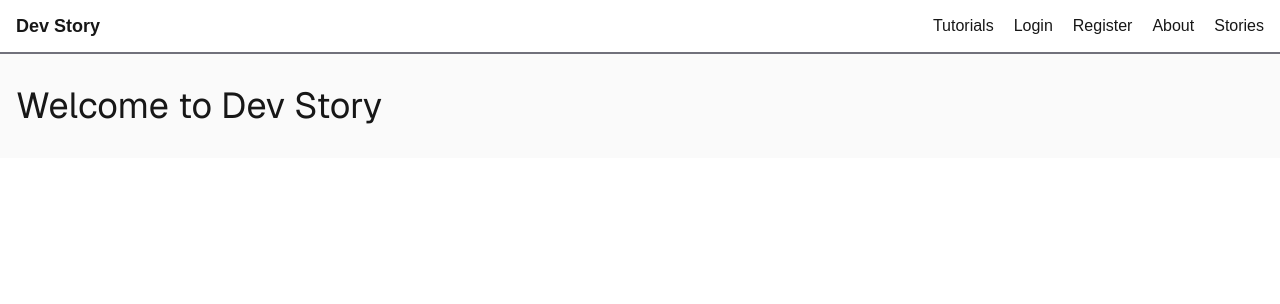
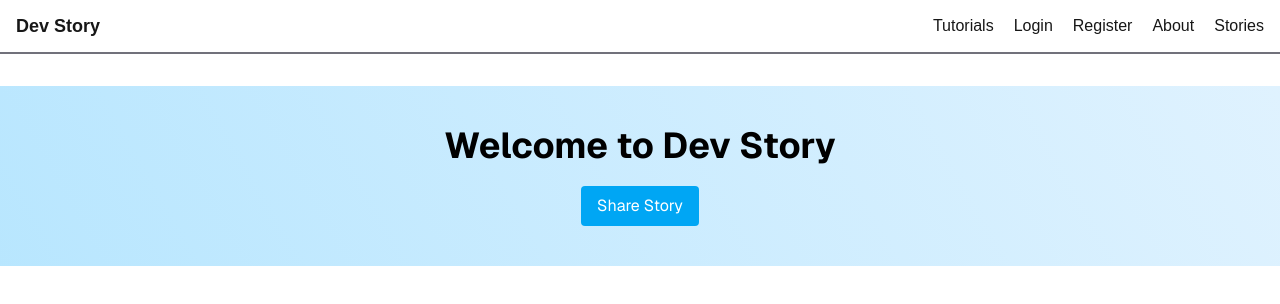
Before and after one commit to gmnayem631/hello-nextjs, a Next.js app: page / in a window 1280 px wide. Shown: the top 304 px of the page. Built offline with nearby package versions, Linux system fonts and the light colour scheme.

Commit message:
added a banner section and learned useRouter

```diff
--- /dev/null
+++ b/src/app/dashboard/page.jsx
@@ -0,0 +1,12 @@
+import Title from "@/components/Title";
+import React from "react";
+
+const Dashboard = () => {
+  return (
+    <div>
+      <Title>Dashboard</Title>
+    </div>
+  );
+};
+
+export default Dashboard;
--- a/src/app/page.jsx
+++ b/src/app/page.jsx
@@ -1,9 +1,9 @@
-import Image from "next/image";
+import Banner from "@/components/Banner";
 
 export default function Home() {
   return (
-    <div className="bg-zinc-50 font-sans dark:bg-black text-4xl px-4 py-8">
-      Welcome to Dev Story
+    <div className="bg-zinc-50 font-sans dark:bg-black">
+      <Banner></Banner>
     </div>
   );
 }
--- /dev/null
+++ b/src/components/Banner.jsx
@@ -0,0 +1,29 @@
+"use client";
+import { useRouter } from "next/navigation";
+import React from "react";
+
+const Banner = () => {
+  const router = useRouter();
+
+  const handleBtn = () => {
+    const password = prompt("Enter your password");
+    if (password === "1234") {
+      console.log(router);
+      router.push("/dashboard");
+    }
+  };
+
+  return (
+    <div className="text-center space-y-5 mt-8 bg-linear-60 from-sky-200 to-sky-100 p-10 text-black">
+      <h2 className="text-4xl font-bold">Welcome to Dev Story</h2>
+      <button
+        onClick={handleBtn}
+        className="px-4 py-2 bg-sky-500 text-white rounded cursor-pointer hover:bg-black duration-200 hover:border hover:border-sky-500"
+      >
+        Share Story
+      </button>
+    </div>
+  );
+};
+
+export default Banner;
--- a/src/components/Header.jsx
+++ b/src/components/Header.jsx
@@ -4,7 +4,9 @@ import React from "react";
 const Header = () => {
   return (
     <header className="border-b-2 border-zinc-500 px-4 py-3 flex justify-between items-center">
-      <h2 className="text-lg font-semibold">Dev Story</h2>
+      <Link href={"/"} className="text-lg font-semibold">
+        Dev Story
+      </Link>
 
       <nav className="flex gap-5">
         <Link href={"/tutorials"}>Tutorials</Link>
```
